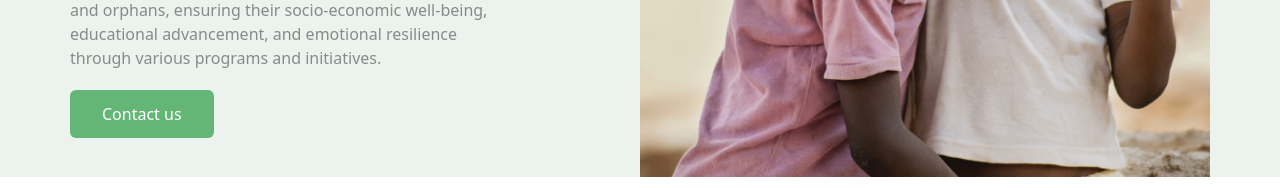
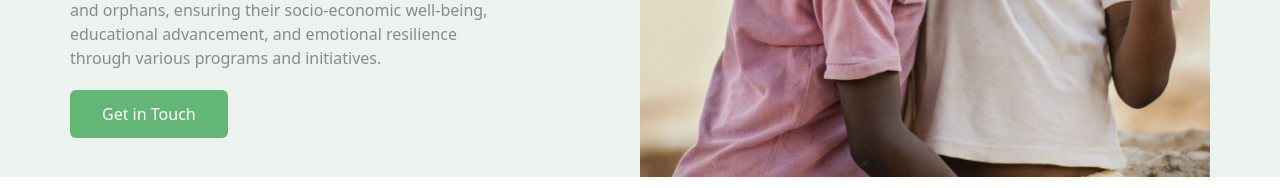
Before and after one commit to Codebee50/Hanatuhalan, a React (Vite) app: page / in a window 1280 px wide. Shown: the part 507-695 px from the top of the page. Built offline with nearby package versions, Linux system fonts and the light colour scheme.

Commit message:
added contact us btn

```diff
--- a/src/sections/Hero.jsx
+++ b/src/sections/Hero.jsx
@@ -17,7 +17,10 @@ const Hero = () => {
             <h1 className="text-5xl max-md:text-4xl max-sm:text-3xl max-sm:leading-10 font-black font-outfit leading-normal text-hero-txt">Empowering <span className="text-bright-yellow">widows</span> <br/> and <span className="text-dark-green">orphans</span>, building brighter futures.</h1>
             <article className='text-hero-txt opacity-50 w-9/12 text-left mt-3 max-sm:text-sm max-lg:w-full'>To provide holistic support and empowerment to widows and orphans, ensuring their socio-economic well-being, educational advancement, and emotional resilience through various programs and initiatives.</article>
 
-            <button className='bg-[#63B676] text-white w-max py-3 px-8 mt-5 rounded-md font-medium cursor-pointer'>Contact us</button>
+           <a href="#contact-us">
+           <button className='bg-[#63B676] text-white w-max py-3 px-8 mt-5 rounded-md font-medium cursor-pointer'>Get in Touch</button>
+
+           </a>
         </div>
 
         <div className="w-1/2 h-[600px] max-lg:hidden bg-hero-small bg-cover bg-top bg-no-repeat">
```
